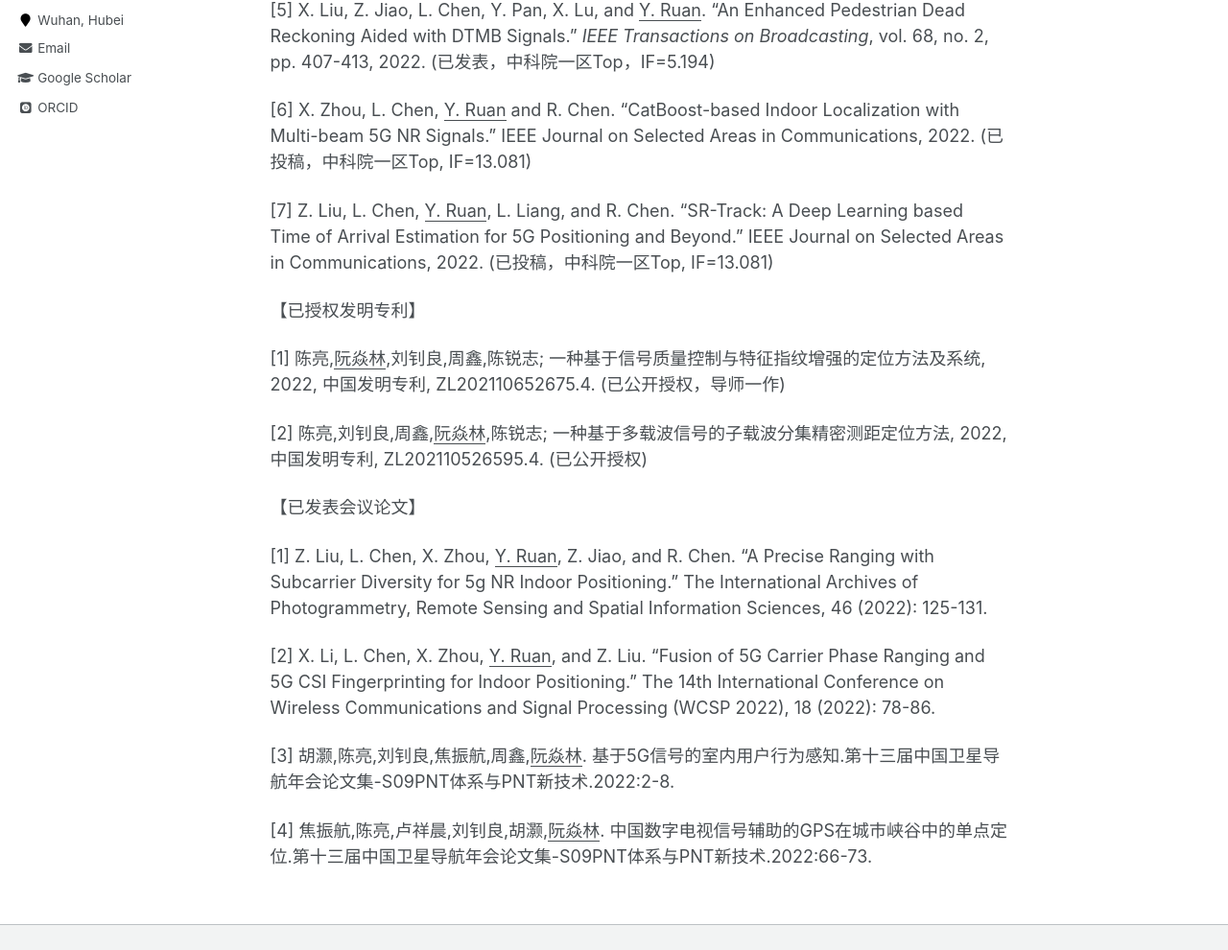
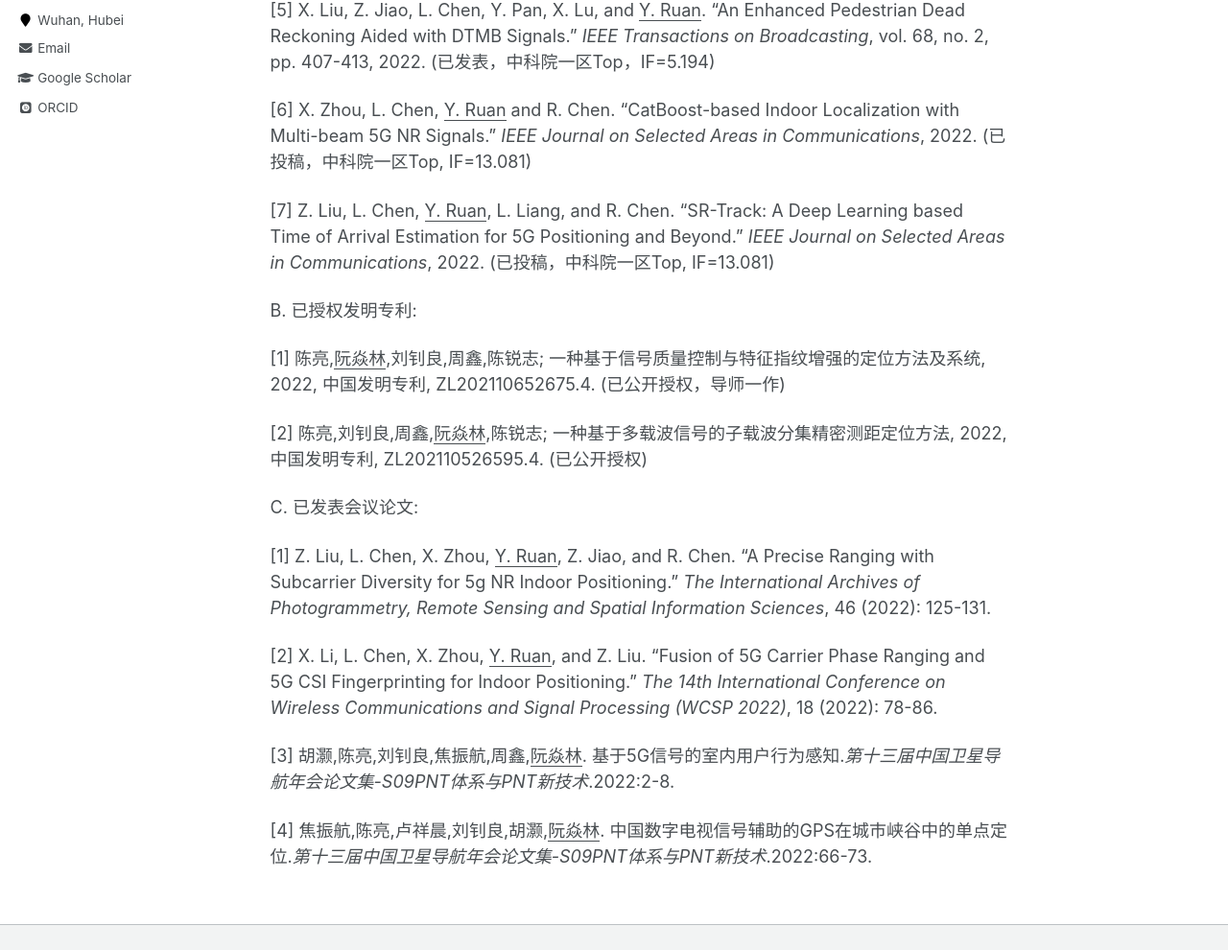
Before and after one commit to whuryl/whuryl.github.io, a Jekyll site: the page built from _pages/about.md, in a window 1280 px wide and 1400 px high, scrolled down 1286 px. Shown: the part 282-1272 px from the top of the window at 96% size. Built offline with Jekyll 4.4.1, drawn with Linux system fonts in a browser that asks for light colours; some web fonts are replaced; some of the changed text lies outside the part shown.

```diff
--- a/_pages/about.md
+++ b/_pages/about.md
@@ -43,7 +43,7 @@ redirect_from:
 
 ### ◼️ 科研成果
 
-【SCI期刊学术论文】
+A. SCI期刊学术论文:
 
 [1]	<u>Y. Ruan</u>, L. Chen, X. Zhou, Z. Liu, X. Liu, G. Guo, and R. Chen. "iPos-5G: Indoor Positioning via Commercial 5G NR CSI." *IEEE Internet of Things Journal*, 2022. (已录用，中科院一区Top期刊，IF=10.238)
 
@@ -55,24 +55,24 @@ redirect_from:
 
 [5]	X. Liu, Z. Jiao, L. Chen, Y. Pan, X. Lu, and <u>Y. Ruan</u>. "An Enhanced Pedestrian Dead Reckoning Aided with DTMB Signals." *IEEE Transactions on Broadcasting*, vol. 68, no. 2, pp. 407-413, 2022. (已发表，中科院一区Top，IF=5.194)
 
-[6]	X. Zhou, L. Chen, <u>Y. Ruan</u> and R. Chen. “CatBoost-based Indoor Localization with Multi-beam 5G NR Signals.” IEEE Journal on Selected Areas in Communications, 2022. (已投稿，中科院一区Top, IF=13.081)
+[6]	X. Zhou, L. Chen, <u>Y. Ruan</u> and R. Chen. “CatBoost-based Indoor Localization with Multi-beam 5G NR Signals.” *IEEE Journal on Selected Areas in Communications*, 2022. (已投稿，中科院一区Top, IF=13.081)
 
-[7]	Z. Liu, L. Chen, <u>Y. Ruan</u>, L. Liang, and R. Chen. “SR-Track: A Deep Learning based Time of Arrival Estimation for 5G Positioning and Beyond.” IEEE Journal on Selected Areas in Communications, 2022. (已投稿，中科院一区Top, IF=13.081)
+[7]	Z. Liu, L. Chen, <u>Y. Ruan</u>, L. Liang, and R. Chen. “SR-Track: A Deep Learning based Time of Arrival Estimation for 5G Positioning and Beyond.” *IEEE Journal on Selected Areas in Communications*, 2022. (已投稿，中科院一区Top, IF=13.081)
 
 
-【已授权发明专利】
+B. 已授权发明专利:
 
 [1]	陈亮,<u>阮焱林</u>,刘钊良,周鑫,陈锐志; 一种基于信号质量控制与特征指纹增强的定位方法及系统, 2022, 中国发明专利, ZL202110652675.4. (已公开授权，导师一作)
 
 [2] 陈亮,刘钊良,周鑫,<u>阮焱林</u>,陈锐志; 一种基于多载波信号的子载波分集精密测距定位方法, 2022, 中国发明专利, ZL202110526595.4. (已公开授权)
 
 
-【已发表会议论文】
+C. 已发表会议论文:
 
-[1] Z. Liu, L. Chen, X. Zhou, <u>Y. Ruan</u>, Z. Jiao, and R. Chen. “A Precise Ranging with Subcarrier Diversity for 5g NR Indoor Positioning." The International Archives of Photogrammetry, Remote Sensing and Spatial Information Sciences, 46 (2022): 125-131.
+[1] Z. Liu, L. Chen, X. Zhou, <u>Y. Ruan</u>, Z. Jiao, and R. Chen. “A Precise Ranging with Subcarrier Diversity for 5g NR Indoor Positioning." *The International Archives of Photogrammetry, Remote Sensing and Spatial Information Sciences*, 46 (2022): 125-131.
 
-[2] X. Li, L. Chen, X. Zhou, <u>Y. Ruan</u>, and Z. Liu. "Fusion of 5G Carrier Phase Ranging and 5G CSI Fingerprinting for Indoor Positioning." The 14th International Conference on Wireless Communications and Signal Processing (WCSP 2022), 18 (2022): 78-86.
+[2] X. Li, L. Chen, X. Zhou, <u>Y. Ruan</u>, and Z. Liu. "Fusion of 5G Carrier Phase Ranging and 5G CSI Fingerprinting for Indoor Positioning." *The 14th International Conference on Wireless Communications and Signal Processing (WCSP 2022)*, 18 (2022): 78-86.
 
-[3] 胡灏,陈亮,刘钊良,焦振航,周鑫,<u>阮焱林</u>. 基于5G信号的室内用户行为感知.第十三届中国卫星导航年会论文集-S09PNT体系与PNT新技术.2022:2-8.
+[3] 胡灏,陈亮,刘钊良,焦振航,周鑫,<u>阮焱林</u>. 基于5G信号的室内用户行为感知.*第十三届中国卫星导航年会论文集-S09PNT体系与PNT新技术*.2022:2-8.
 
-[4] 焦振航,陈亮,卢祥晨,刘钊良,胡灏,<u>阮焱林</u>. 中国数字电视信号辅助的GPS在城市峡谷中的单点定位.第十三届中国卫星导航年会论文集-S09PNT体系与PNT新技术.2022:66-73.
+[4] 焦振航,陈亮,卢祥晨,刘钊良,胡灏,<u>阮焱林</u>. 中国数字电视信号辅助的GPS在城市峡谷中的单点定位.*第十三届中国卫星导航年会论文集-S09PNT体系与PNT新技术*.2022:66-73.
```
